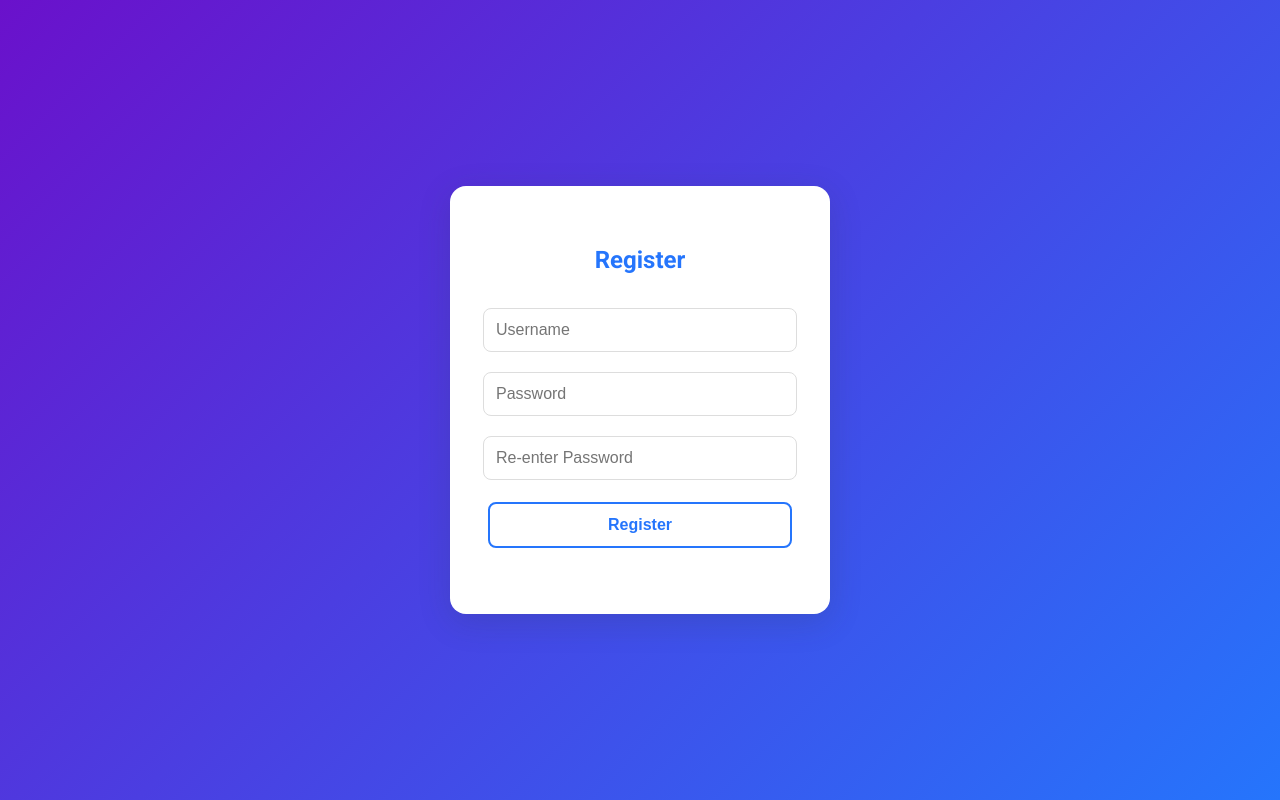
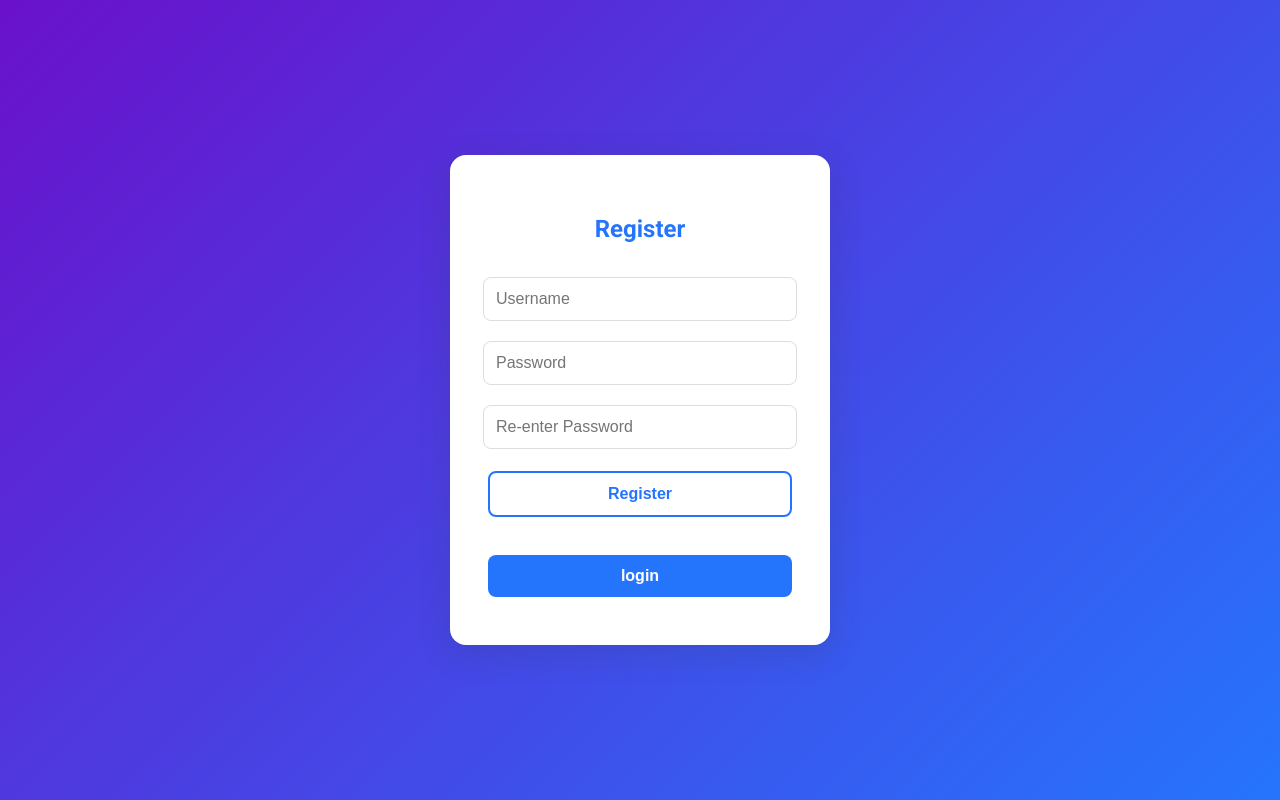
Before and after one commit to varshitha200407/TO-DO-LIST, a PHP site: page /register.php in a window 1280 px wide. Run offline with PHP 8.4, Linux system fonts and the light colour scheme.

Commit message:
Change in register page
1. line no 60 and 61 added a new form to insert the login button to redirect the register page to login page.

```diff
--- a/frontend/backend/register.php
+++ b/frontend/backend/register.php
@@ -57,6 +57,8 @@ if ($_SERVER["REQUEST_METHOD"] == "POST" && isset($_POST["username"], $_POST["pa
             <input type="password" name="repassword" placeholder="Re-enter Password" required>
             <button type="submit" class="register-btn">Register</button>
         </form>
+         </form>
+                    <button onclick="window.open('login.php','_self')" class="login-btn">login</button>
         <?php
             if (!empty($message)) {
                 echo '<p id="message">' . htmlspecialchars($message) . '</p>';
```
